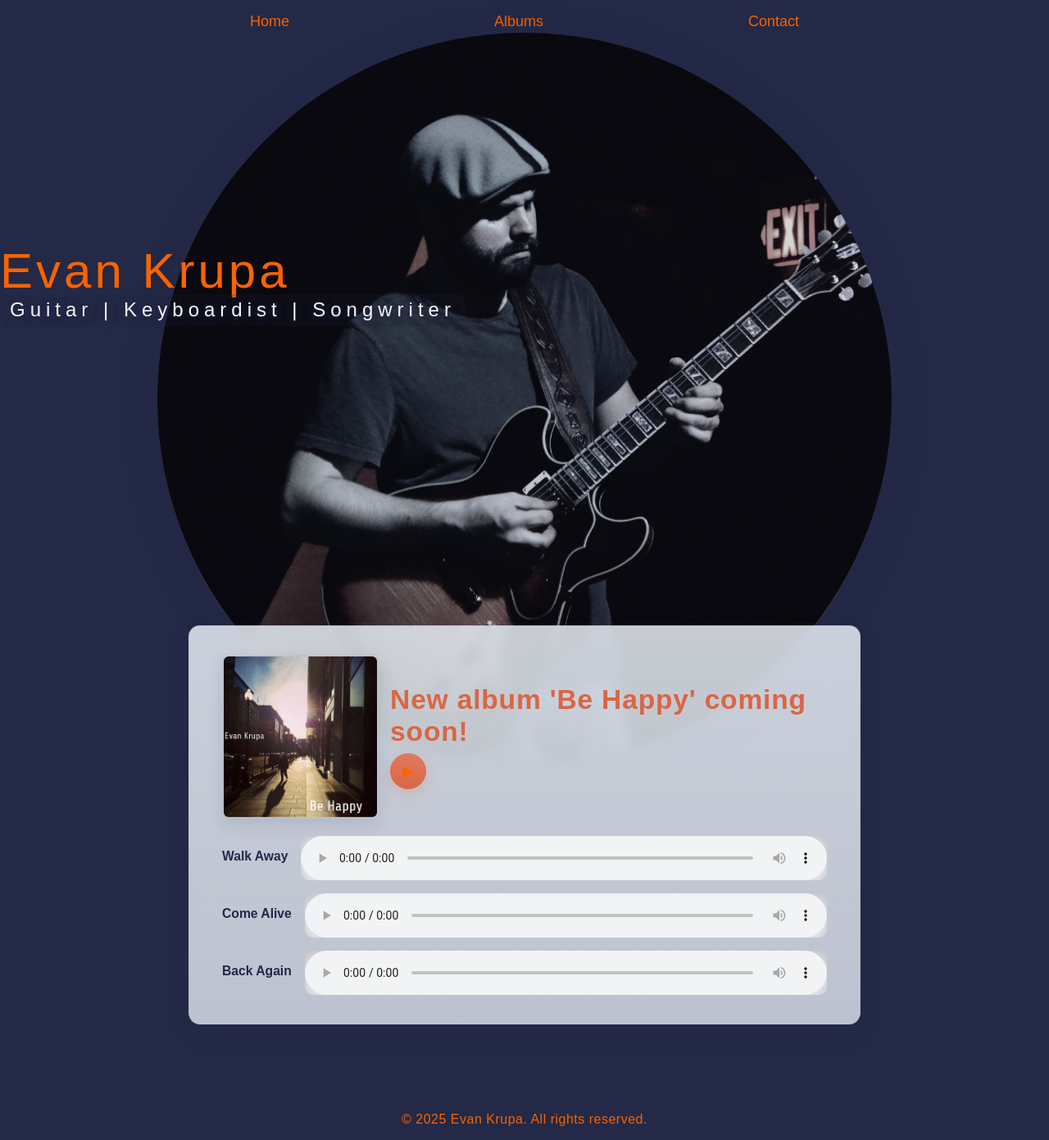
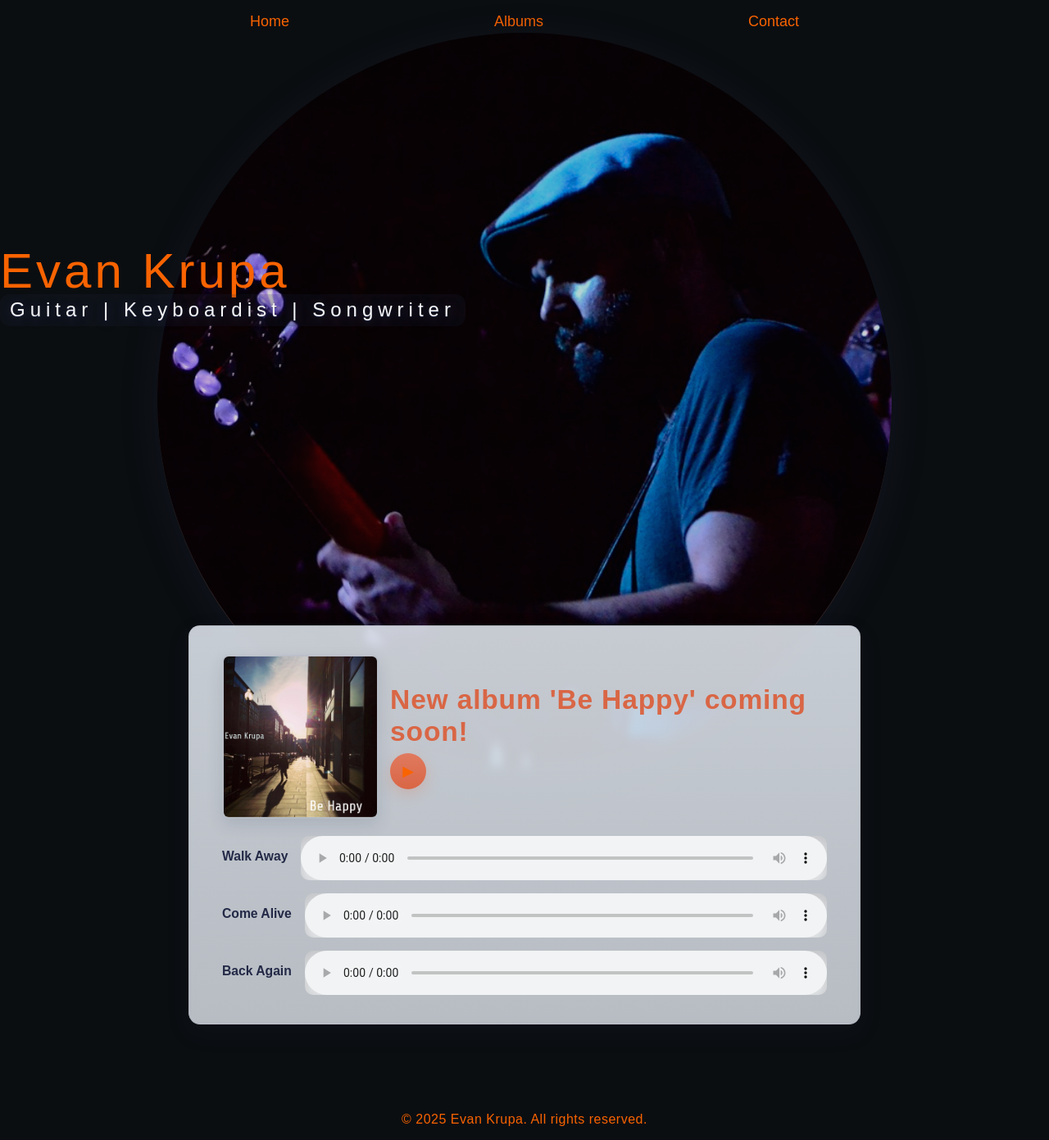
Before and after one commit to EKrupa/krupamusic, a Django app: page / in a window 1280 px wide. Shown: the whole page at 82% size. Run offline with Django 5.2, Linux system fonts and the light colour scheme.

Commit message:
background

```diff
--- a/static/css/index.css
+++ b/static/css/index.css
@@ -79,7 +79,7 @@
 
 body {
 
-    background-color: #232946;
+    background-color: #0B0E11;
     color: rgb(11, 58, 210);
     /* layout for sticky footer behavior */
     display: flex;
@@ -100,7 +100,7 @@ body::before {
     max-height: 900px;
     min-width: 320px;
     min-height: 320px;
-    background: url('/static/BWBR.jpeg') center center/cover no-repeat;
+    background: url('/static/shadowgig.jpeg') center center/cover no-repeat;
     border-radius: 50%;
     box-shadow: 0 8px 48px 0 #23294655, 0 1.5px 0 #e07a5f44;
     opacity: 0.82;
```
Also changed, not shown: static/shadowgig.jpeg (added).
